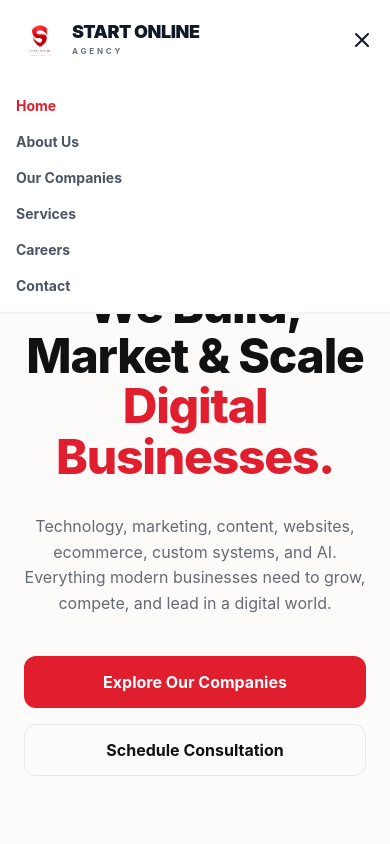
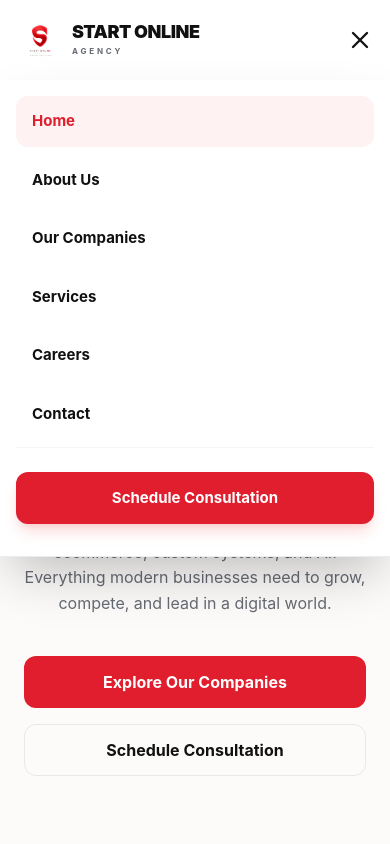
Before and after one commit to eslamhany71-lgtm/start-online-agency, a Next.js app: page / in a window 390 px wide. Both pictures are taken after a click on the button "Toggle Menu". Shown: the top 844 px of the page. Built offline with nearby package versions, Linux system fonts and the light colour scheme.

Commit message:
Fix mobile navbar visibility and add smooth transitions

```diff
--- a/app/components/Navbar.tsx
+++ b/app/components/Navbar.tsx
@@ -2,11 +2,16 @@
 import Link from "next/link";
 import Image from "next/image";
 import { usePathname } from "next/navigation";
-import { useState } from "react";
+import { useState, useEffect } from "react";
 
 export default function Navbar() {
   const [isOpen, setIsOpen] = useState(false);
   const pathname = usePathname();
+
+  // دي عشان تقفل القائمة بتاعت الموبايل تلقائي أول ما تدوس على أي لينك
+  useEffect(() => {
+    setIsOpen(false);
+  }, [pathname]);
 
   const navLinks = [
     { name: "Home", path: "/" },
@@ -18,12 +23,12 @@ export default function Navbar() {
   ];
 
   return (
-    <nav className="fixed w-full z-50 bg-white/95 backdrop-blur-md border-b border-gray-100">
-      <div className="max-w-7xl mx-auto px-4 sm:px-6 lg:px-8">
+    <nav className="fixed top-0 left-0 w-full z-[100] bg-white/95 backdrop-blur-md border-b border-[rgba(17,17,17,0.04)]">
+      <div className="max-w-[1280px] mx-auto px-4 sm:px-6 lg:px-8">
         <div className="flex justify-between items-center h-20">
 
-          {/* Logo Section with Old Image */}
-          <Link href="/" className="flex items-center gap-2">
+          {/* Logo Section */}
+          <Link href="/" className="flex items-center gap-2 relative z-[101]">
             <div className="relative w-12 h-14 md:w-14 md:h-16">
               <Image
                 src="/images/528071b5-c4d1-486b-8357-2a74c897870d-removebg-preview.png"
@@ -34,47 +39,52 @@ export default function Navbar() {
               />
             </div>
             <div className="flex flex-col justify-center">
-              <span className="text-gray-900 font-black text-lg md:text-xl leading-none tracking-tight">START ONLINE</span>
-              <span className="text-gray-500 text-[8px] md:text-[9px] font-bold tracking-[0.35em] mt-1 uppercase">Agency</span>
+              <span className="text-[#111111] font-black text-lg md:text-xl leading-none tracking-tight">START ONLINE</span>
+              <span className="text-[#666A73] text-[8px] md:text-[9px] font-bold tracking-[0.35em] mt-1 uppercase">Agency</span>
             </div>
           </Link>
 
-          {/* Desktop Navigation */}
+          {/* Desktop Navigation (مخفي في الموبايل) */}
           <div className="hidden md:flex items-center space-x-8">
             {navLinks.map((link) => {
               const isActive = pathname === link.path;
               return (
-                <div key={link.name} className="relative flex flex-col items-center">
+                <div key={link.name} className="relative flex flex-col items-center group">
                   <Link
                     href={link.path}
-                    className={`text-sm font-bold transition-colors ${
-                      isActive ? "text-gray-900" : "text-gray-500 hover:text-[#E01E2E]"
+                    className={`text-[13px] font-bold transition-colors ${
+                      isActive ? "text-[#111111]" : "text-[#666A73] hover:text-[#E01E2E]"
                     }`}
                   >
                     {link.name}
                   </Link>
+                  {/* خط أحمر تحت اللينك النشط */}
                   {isActive && (
-                    <div className="absolute -bottom-2 w-5 h-[2px] bg-[#E01E2E] rounded-full"></div>
+                    <div className="absolute -bottom-[28px] w-full h-[2px] bg-[#E01E2E] rounded-t-full"></div>
                   )}
                 </div>
               );
             })}
           </div>
 
-          {/* CTA Button */}
+          {/* CTA Button (Desktop) */}
           <div className="hidden md:flex">
             <Link
               href="/contact"
-              className="bg-[#E01E2E] text-white px-6 py-2.5 rounded-full font-bold text-sm hover:bg-red-700 transition-all flex items-center gap-2 shadow-lg shadow-red-500/20"
+              className="bg-[#E01E2E] text-white px-6 h-[44px] rounded-[10px] font-bold text-[13px] hover:bg-red-700 hover:-translate-y-[1px] transition-all flex items-center gap-2 shadow-sm"
             >
-              Schedule Consultation <span className="text-lg">→</span>
+              Schedule Consultation
             </Link>
           </div>
 
-          {/* Mobile Menu Button */}
-          <div className="md:hidden flex items-center">
-            <button onClick={() => setIsOpen(!isOpen)} className="text-gray-900 focus:outline-none">
-              <svg className="w-6 h-6" fill="none" stroke="currentColor" viewBox="0 0 24 24">
+          {/* Mobile Menu Button (زرار القائمة في الموبايل) */}
+          <div className="md:hidden flex items-center relative z-[101]">
+            <button
+              onClick={() => setIsOpen(!isOpen)}
+              className="p-2 -mr-2 text-[#111111] focus:outline-none"
+              aria-label="Toggle Menu"
+            >
+              <svg className="w-7 h-7 transition-transform duration-300" fill="none" stroke="currentColor" viewBox="0 0 24 24">
                 {isOpen ? (
                   <path strokeLinecap="round" strokeLinejoin="round" strokeWidth={2} d="M6 18L18 6M6 6l12 12" />
                 ) : (
@@ -86,28 +96,39 @@ export default function Navbar() {
         </div>
       </div>
 
-      {/* Mobile Menu */}
-      {isOpen && (
-        <div className="md:hidden bg-white border-b border-gray-100 p-4">
-          <div className="flex flex-col space-y-4">
+      {/* Mobile Menu Dropdown (شكل القائمة لما تفتح في الموبايل) */}
+      <div
+        className={`md:hidden absolute top-20 left-0 w-full bg-white border-b border-[rgba(17,17,17,0.08)] shadow-2xl transition-all duration-300 ease-in-out origin-top ${
+          isOpen ? 'opacity-100 visible scale-y-100' : 'opacity-0 invisible scale-y-95 pointer-events-none'
+        }`}
+      >
+        <div className="px-4 pt-4 pb-8 flex flex-col space-y-2">
           {navLinks.map((link) => {
             const isActive = pathname === link.path;
             return (
               <Link
                 key={link.name}
                 href={link.path}
-                  onClick={() => setIsOpen(false)}
-                  className={`text-sm font-bold ${
-                    isActive ? "text-[#E01E2E]" : "text-gray-600 hover:text-[#E01E2E]"
+                className={`block px-4 py-3.5 rounded-[12px] text-[15px] font-bold transition-all ${
+                  isActive ? "bg-red-50 text-[#E01E2E]" : "text-[#111111] hover:bg-gray-50"
                 }`}
               >
                 {link.name}
               </Link>
             );
           })}
+
+          {/* زرار التواصل جوه الموبايل */}
+          <div className="pt-6 mt-2 border-t border-[rgba(17,17,17,0.04)]">
+            <Link
+              href="/contact"
+              className="bg-[#E01E2E] text-white w-full h-[52px] rounded-[12px] font-bold text-[15px] flex items-center justify-center shadow-lg shadow-red-500/20 active:scale-95 transition-transform"
+            >
+              Schedule Consultation
+            </Link>
           </div>
         </div>
-      )}
+      </div>
     </nav>
   );
 }
```
Lines whose indentation alone changed are shown as unchanged.
